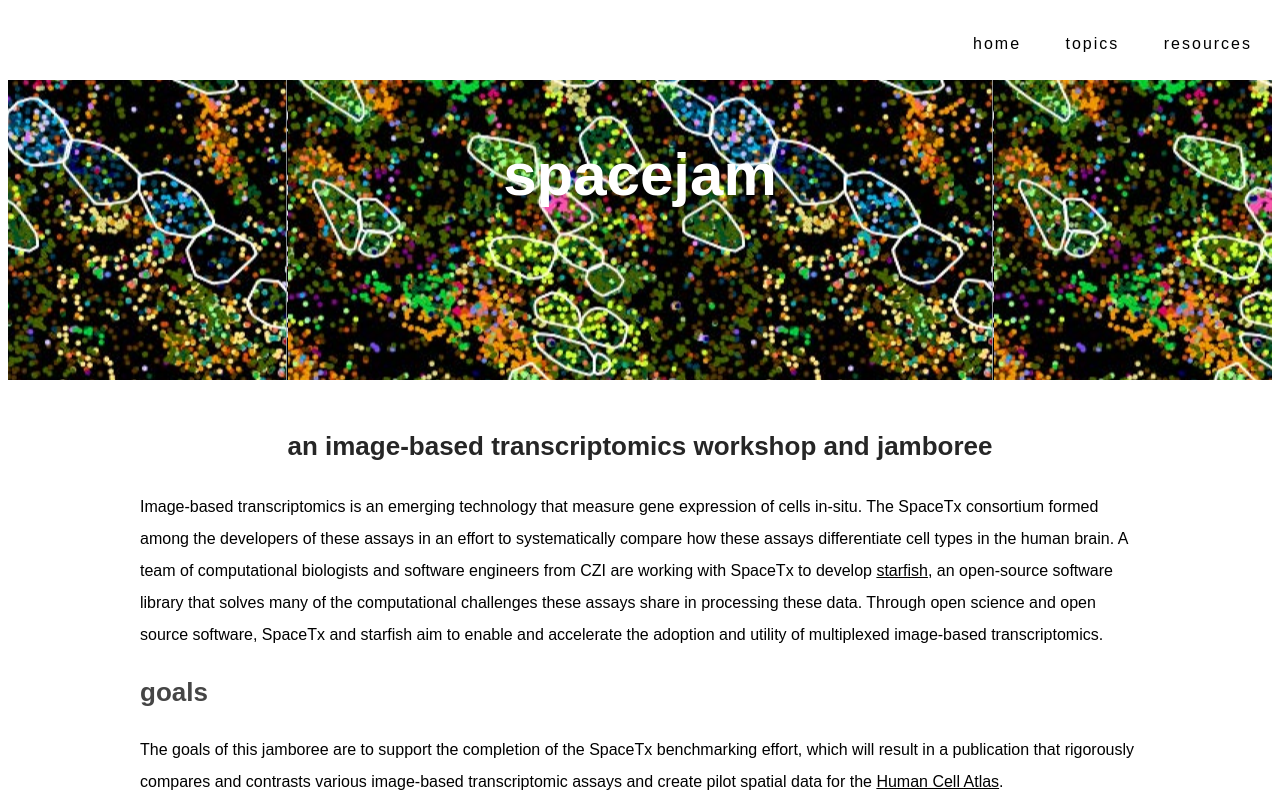
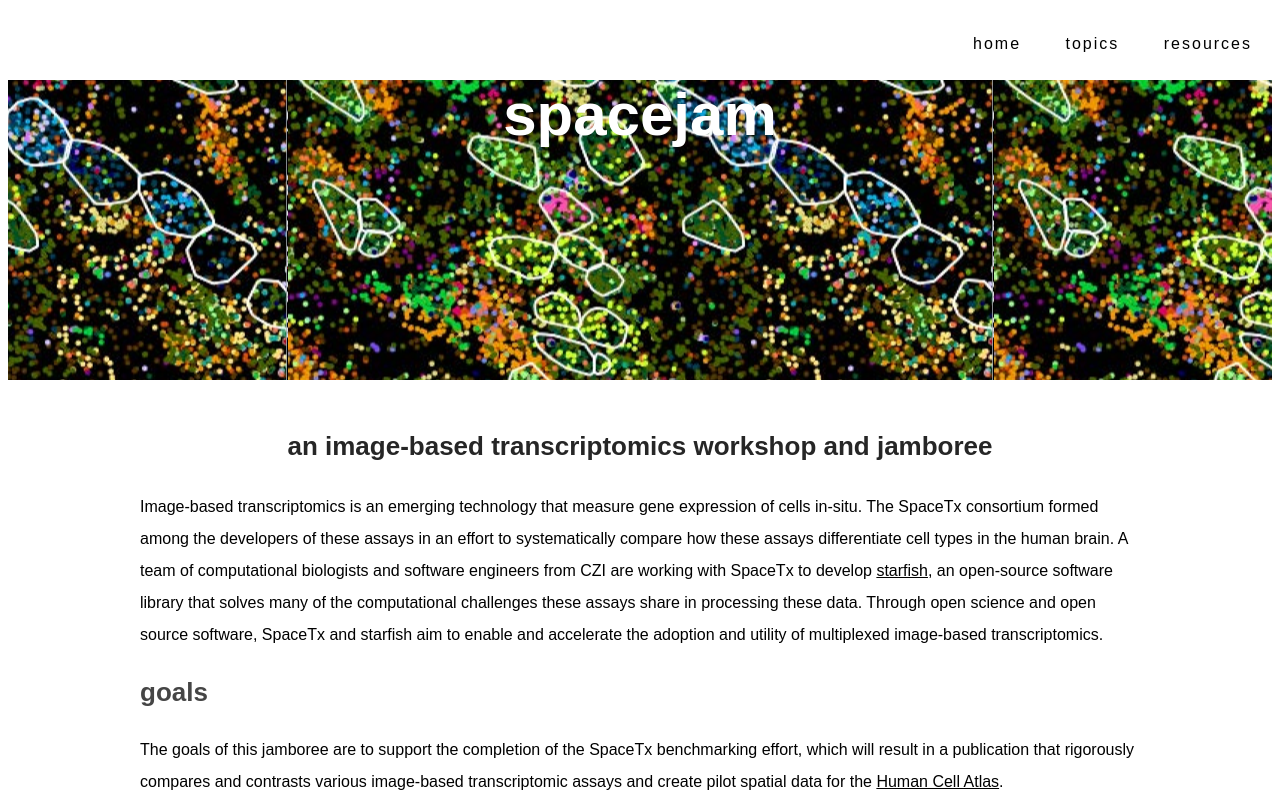
Before and after one commit to spacetx-spacejam/spacetx-spacejam.github.io, a plain HTML site: page index.html in a window 1280 px wide. Shown: the top 801 px of the page. Drawn offline with Linux system fonts and the light colour scheme.

Commit message:
Update header position

```diff
--- a/stylesheets/main.css
+++ b/stylesheets/main.css
@@ -38,7 +38,6 @@ nav ul li a:hover {
 
 #banner .content h1 {
   position: relative;
-  top: 60px;
   width: 400px;
   margin: 0 auto;
 }
@@ -62,7 +61,7 @@ h1 {
   font-size: 60px;
   font-weight: 800;
   text-align: center;
-  margin-top: 200px;
+  margin-top: 100px;
   margin-bottom: 100px;
 }
 
```
